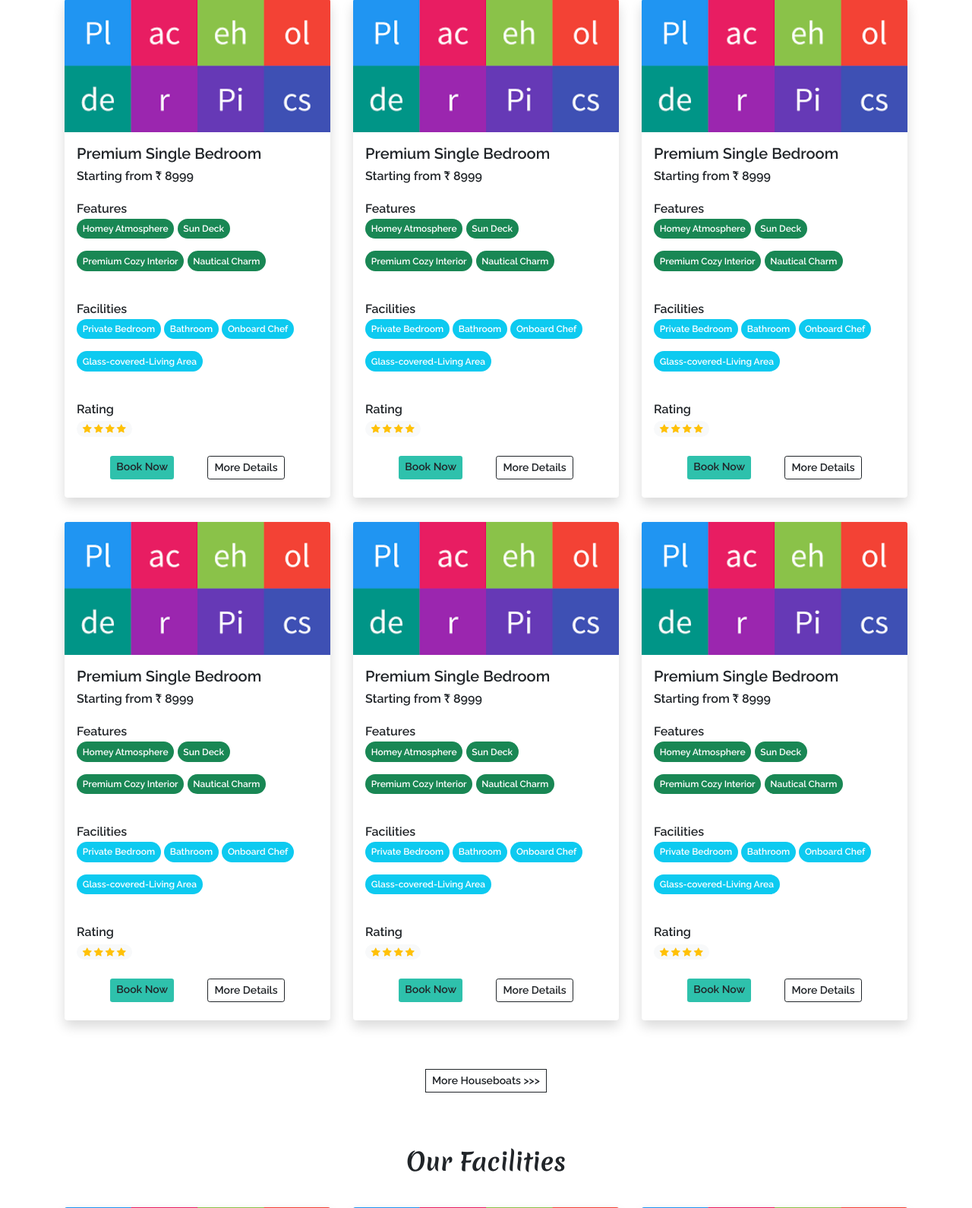
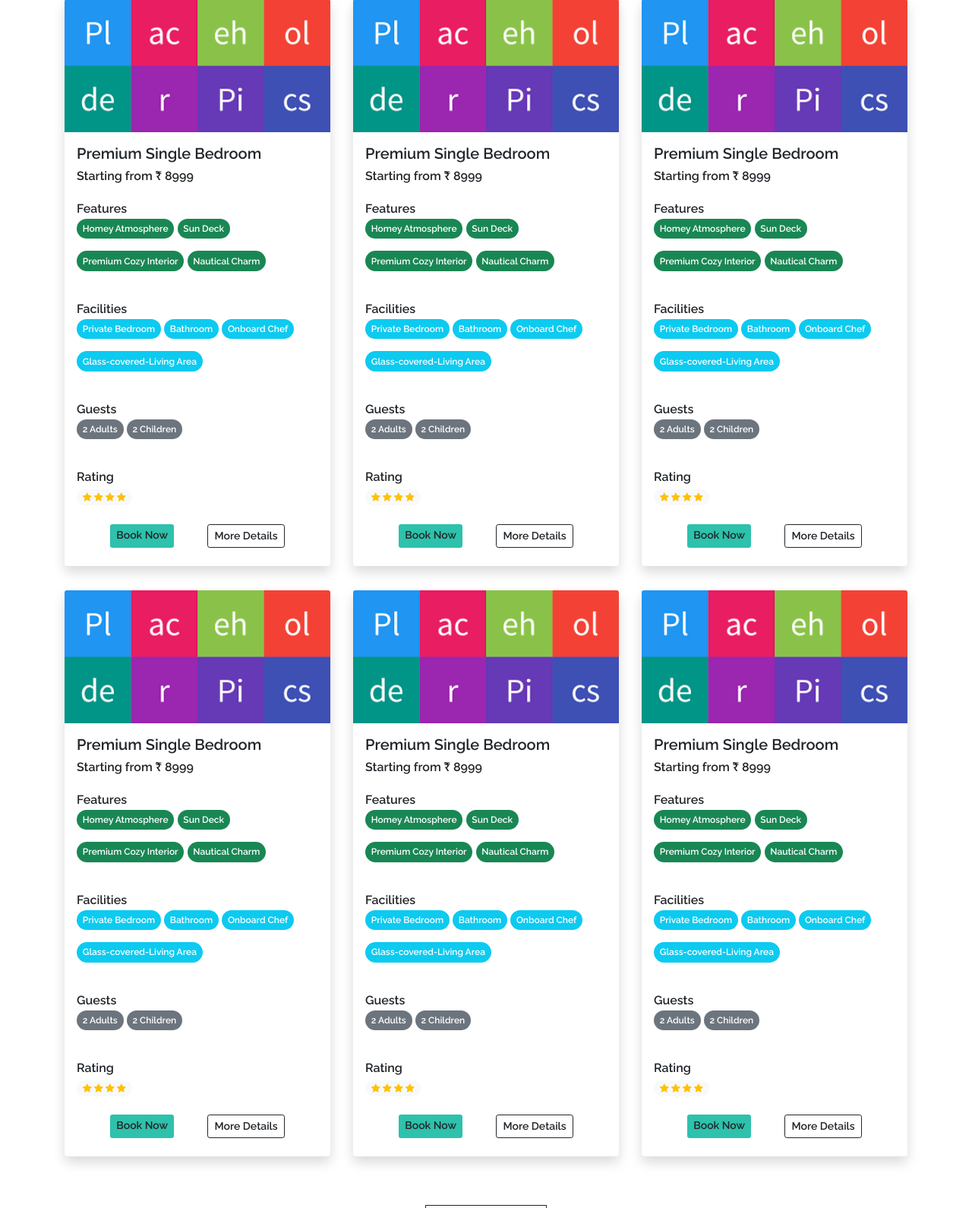
Before and after one commit to anandjayan/booking-website-23sept, a PHP site: page / in a window 1280 px wide. Shown: the part 775-2365 px from the top of the page at 76% size. Run offline with PHP 8.4, Linux system fonts and the light colour scheme; some libraries are stand-ins or nearby versions.

Commit message:
4th chap

```diff
--- a/css/common.css
+++ b/css/common.css
@@ -3,7 +3,7 @@
     --teal_hover: #279e8c;
 }
 
-p, h6, h4, h1, h2, h3,  h5{
+p, h6, h4, h1, h2, h3, a, label,  h5{
     font-weight: 600 ;
 }
 
--- a/include/footer.php
+++ b/include/footer.php
@@ -1,7 +1,7 @@
 <div class="container-fluid mt-5" style="background-color: #ffdab9";>
                 <div class="row ">
                     <div class="col-lg-4 mt-3 ">
-                      <h3 class="h-font fw-bold fs-4 mb-2 text-success">AquaZen Houseboaats: Sail Into Serenity</h3>
+                      <h3 class="h-font fw-bold fs-4 mb-2 text-success">AquaZen Houseboats: Sail Into Serenity</h3>
                       <p class=" fw-bold mb-2">AquaZen Houseboats offer an enchanting escape in the heart of Kerala's backwaters. These floating marvels combine modern comfort with traditional charm, providing serene bedrooms, picturesque views, and a warm crew to ensure an unforgettable stay. Cruising on AquaZen is a tranquil journey through Kerala's waterways, offering a unique and memorable experience in the lap of nature.</p>
                     </div>
                     <div class="col-lg-4 mt-3">
--- a/include/header.php
+++ b/include/header.php
@@ -41,7 +41,7 @@
                             >
                         </li>
                         <li class="nav-item">
-                            <a class="nav-link me-2 fw-bold" href="#"
+                            <a class="nav-link me-2 fw-bold" href="contact.php"
                                 >Contact Us</a
                             >
                         </li>
@@ -212,7 +212,7 @@
                                             >Address</label
                                         >
                                         <textarea
-                                            class="form-control"
+                                            class="form-control shadow-none"
                                             id="exampleFormControlTextarea1"
                                             rows="3"
                                         ></textarea>
--- a/index.php
+++ b/index.php
@@ -221,6 +221,18 @@
                                 </span>
                             </div>
 
+                            <div class="guests mb-4">
+                                <h6 class="mb-1 fw-bold">Guests</h6>
+                                <span class="badge rounded-pill bg-secondary mb-3 text-wrap lh-base ">
+                                2 Adults
+                                </span>
+
+                                <span class="badge rounded-pill bg-secondary mb-3 text-wrap lh-base ">
+                                2 Children
+                                </span>
+
+                            </div>
+
                             <div class="facilities mb-4">
                             <h6 class="mb-1 fw-bold">Rating</h6>
                             <span class="badge rounded-pill bg-light">
@@ -289,6 +301,18 @@
                                 <span class="badge rounded-pill bg-info mb-3 text-wrap lh-base ">
                                 Glass-covered-Living Area
                                 </span>
+                            </div>
+
+                            <div class="guests mb-4">
+                                <h6 class="mb-1 fw-bold">Guests</h6>
+                                <span class="badge rounded-pill bg-secondary mb-3 text-wrap lh-base ">
+                                2 Adults
+                                </span>
+
+                                <span class="badge rounded-pill bg-secondary mb-3 text-wrap lh-base ">
+                                2 Children
+                                </span>
+
                             </div>
 
                             <div class="facilities mb-4">
@@ -361,7 +385,19 @@
                                 </span>
                             </div>
 
-                            <div class="facilities mb-4">
+                            <div class="guests mb-4">
+                                <h6 class="mb-1 fw-bold">Guests</h6>
+                                <span class="badge rounded-pill bg-secondary mb-3 text-wrap lh-base ">
+                                2 Adults
+                                </span>
+
+                                <span class="badge rounded-pill bg-secondary mb-3 text-wrap lh-base ">
+                                2 Children
+                                </span>
+
+                            </div>
+
+                            <div class="rating mb-4">
                             <h6 class="mb-1 fw-bold">Rating</h6>
                             <span class="badge rounded-pill bg-light">
                                 <i class="bi bi-star-fill text-warning"></i>
@@ -429,6 +465,18 @@
                                 <span class="badge rounded-pill bg-info mb-3 text-wrap lh-base ">
                                 Glass-covered-Living Area
                                 </span>
+                            </div>
+
+                            <div class="guests mb-4">
+                                <h6 class="mb-1 fw-bold">Guests</h6>
+                                <span class="badge rounded-pill bg-secondary mb-3 text-wrap lh-base ">
+                                2 Adults
+                                </span>
+
+                                <span class="badge rounded-pill bg-secondary mb-3 text-wrap lh-base ">
+                                2 Children
+                                </span>
+
                             </div>
 
                             <div class="facilities mb-4">
@@ -501,6 +549,18 @@
                                 </span>
                             </div>
 
+                            <div class="guests mb-4">
+                                <h6 class="mb-1 fw-bold">Guests</h6>
+                                <span class="badge rounded-pill bg-secondary mb-3 text-wrap lh-base ">
+                                2 Adults
+                                </span>
+
+                                <span class="badge rounded-pill bg-secondary mb-3 text-wrap lh-base ">
+                                2 Children
+                                </span>
+
+                            </div>
+
                             <div class="facilities mb-4">
                             <h6 class="mb-1 fw-bold">Rating</h6>
                             <span class="badge rounded-pill bg-light">
@@ -569,6 +629,18 @@
                                 <span class="badge rounded-pill bg-info mb-3 text-wrap lh-base ">
                                 Glass-covered-Living Area
                                 </span>
+                            </div>
+
+                            <div class="guests mb-4">
+                                <h6 class="mb-1 fw-bold">Guests</h6>
+                                <span class="badge rounded-pill bg-secondary mb-3 text-wrap lh-base ">
+                                2 Adults
+                                </span>
+
+                                <span class="badge rounded-pill bg-secondary mb-3 text-wrap lh-base ">
+                                2 Children
+                                </span>
+
                             </div>
 
                             <div class="facilities mb-4">
```
Also changed, not shown: contact.php (added, +122 -0 lines).
